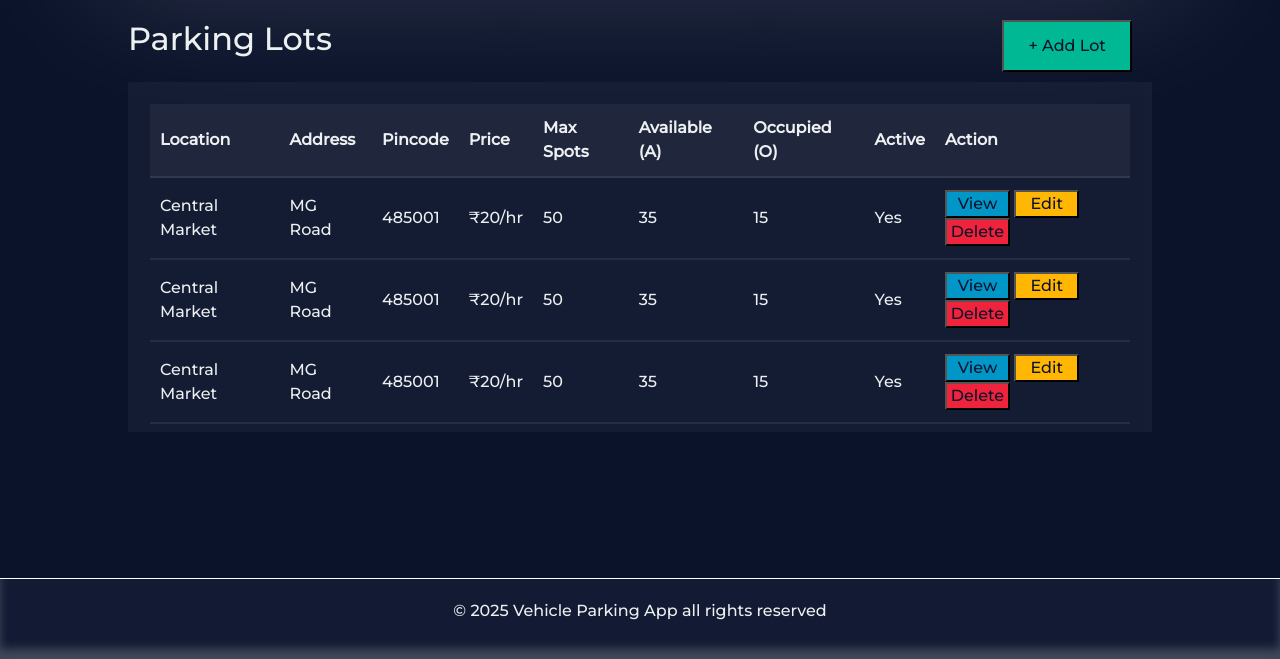
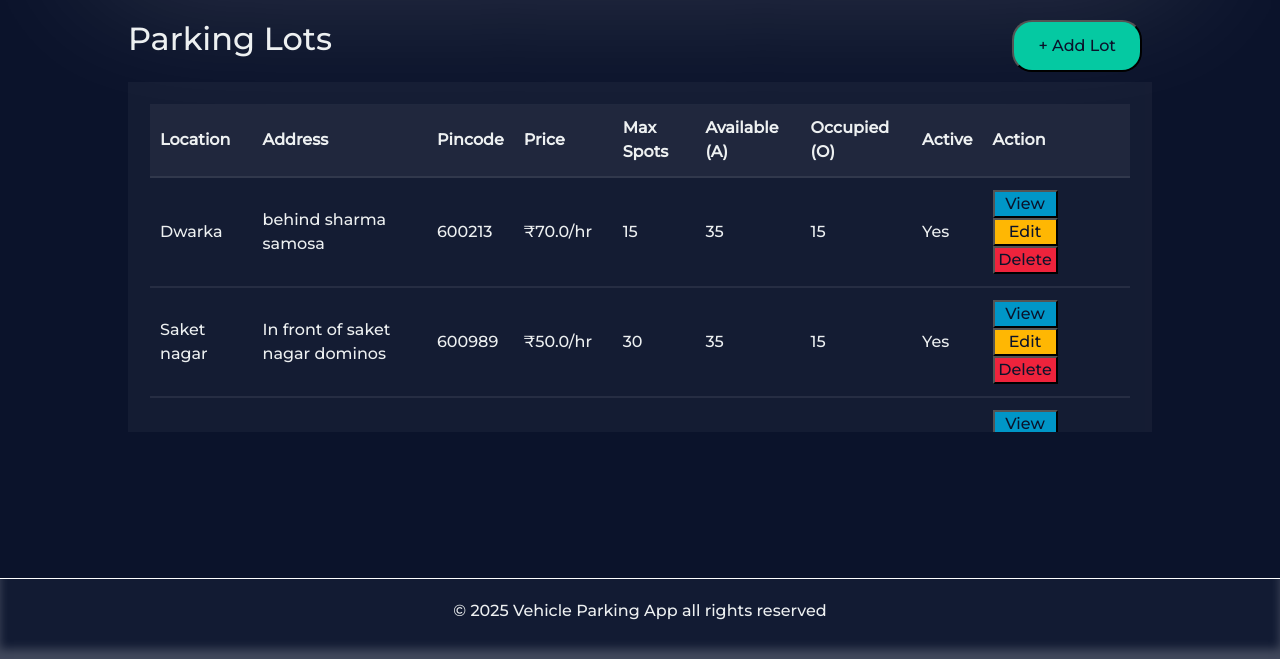
Before and after one commit to AayushKotwani3/Vehicle-Parking-App-V1, a Flask app: page /admin in a window 1280 px wide. Shown: the part 141-800 px from the top of the page. Run offline with Flask 3, Linux system fonts and the light colour scheme; some web fonts are replaced.

Commit message:
Added jinja templating in admin admin_dashboard

```diff
--- a/Application/controllers.py
+++ b/Application/controllers.py
@@ -56,7 +56,9 @@ def login():
 
 @app.route('/admin')
 def admin_dash():
-    return render_template('admin_dashboard.html')
+    admin_details=User.query.filter_by(role='admin').first()
+    parking_lot_details=Parkinglot.query.all()
+    return render_template('admin_dashboard.html',admin_details=admin_details,parking_lot_details=parking_lot_details)
 
 @app.route('/home/<int:user_id>')
 def user_dash():
--- a/static/style.css
+++ b/static/style.css
@@ -145,10 +145,14 @@ li,a,button{
 .admin-parkinglot-table-heading-Addlot-button{
     color: #0b132b;
     padding: 12px 24px;
-    margin-right: 20px;
-    background-color: #00b894;
+    border-radius: 20px;
+    margin-right: 10px;
+    background-color: #05c9a2;
     cursor: pointer;
     transition: all 0.3s ease 0s;
+}
+.admin-parkinglot-table-heading-Addlot-button:hover{
+    background-color: #03ecbd;
 }
 
 .admin-parkinglot-table-container{
--- a/templates/admin_dashboard.html
+++ b/templates/admin_dashboard.html
@@ -27,81 +27,25 @@
                         </thead>
                         <tbody>
                         <!-- Looping starts here -->
+                         {% for lot in parking_lot_details %}
                         <tr>
-                            <td>Central Market</td>
-                            <td>MG Road</td>
-                            <td>485001</td>
-                            <td>₹20/hr</td>
-                            <td>50</td>
+                            <td>{{lot.prime_location_name}}</td>
+                            <td>{{lot.address}}</td>
+                            <td>{{lot.pincode}}</td>
+                            <td>₹{{lot.price}}/hr</td>
+                            <td>{{lot.maximum_spots}}</td>
                             <td>35</td>
                             <td>15</td>
-                            <td>Yes</td>
+                            <td>{{'Yes' if lot.is_active else 'No'}}</td>
                             <td class="admin-parking-lot-table-buttons">
                                 <button class="view-button">View</button>
                                 <button class="edit-button">Edit</button>
                                 <button class="delete-button">Delete</button>
                             </td>
                         </tr>
-                        <tr>
-                            <td>Central Market</td>
-                            <td>MG Road</td>
-                            <td>485001</td>
-                            <td>₹20/hr</td>
-                            <td>50</td>
-                            <td>35</td>
-                            <td>15</td>
-                            <td>Yes</td>
-                            <td class="admin-parking-lot-table-buttons">
-                                <button class="view-button">View</button>
-                                <button class="edit-button">Edit</button>
-                                <button class="delete-button">Delete</button>
-                            </td>
-                        </tr>
-                        <tr>
-                            <td>Central Market</td>
-                            <td>MG Road</td>
-                            <td>485001</td>
-                            <td>₹20/hr</td>
-                            <td>50</td>
-                            <td>35</td>
-                            <td>15</td>
-                            <td>Yes</td>
-                            <td class="admin-parking-lot-table-buttons">
-                                <button class="view-button">View</button>
-                                <button class="edit-button">Edit</button>
-                                <button class="delete-button">Delete</button>
-                            </td>
-                        </tr>
-                        <tr>
-                            <td>Central Market</td>
-                            <td>MG Road</td>
-                            <td>485001</td>
-                            <td>₹20/hr</td>
-                            <td>50</td>
-                            <td>35</td>
-                            <td>15</td>
-                            <td>Yes</td>
-                            <td class="admin-parking-lot-table-buttons">
-                                <button class="view-button">View</button>
-                                <button class="edit-button">Edit</button>
-                                <button class="delete-button">Delete</button>
-                            </td>
-                        </tr>
-                        <tr>
-                            <td>Central Market</td>
-                            <td>MG Road</td>
-                            <td>485001</td>
-                            <td>₹20/hr</td>
-                            <td>50</td>
-                            <td>35</td>
-                            <td>15</td>
-                            <td>Yes</td>
-                            <td class="admin-parking-lot-table-buttons">
-                                <button class="view-button">View</button>
-                                <button class="edit-button">Edit</button>
-                                <button class="delete-button">Delete</button>
-                            </td>
-                        </tr>
+                        {% endfor %}
+
+
 
                     </tbody>
                   </table>
```
Also changed, not shown: instance/parkingapp.sqlite.
